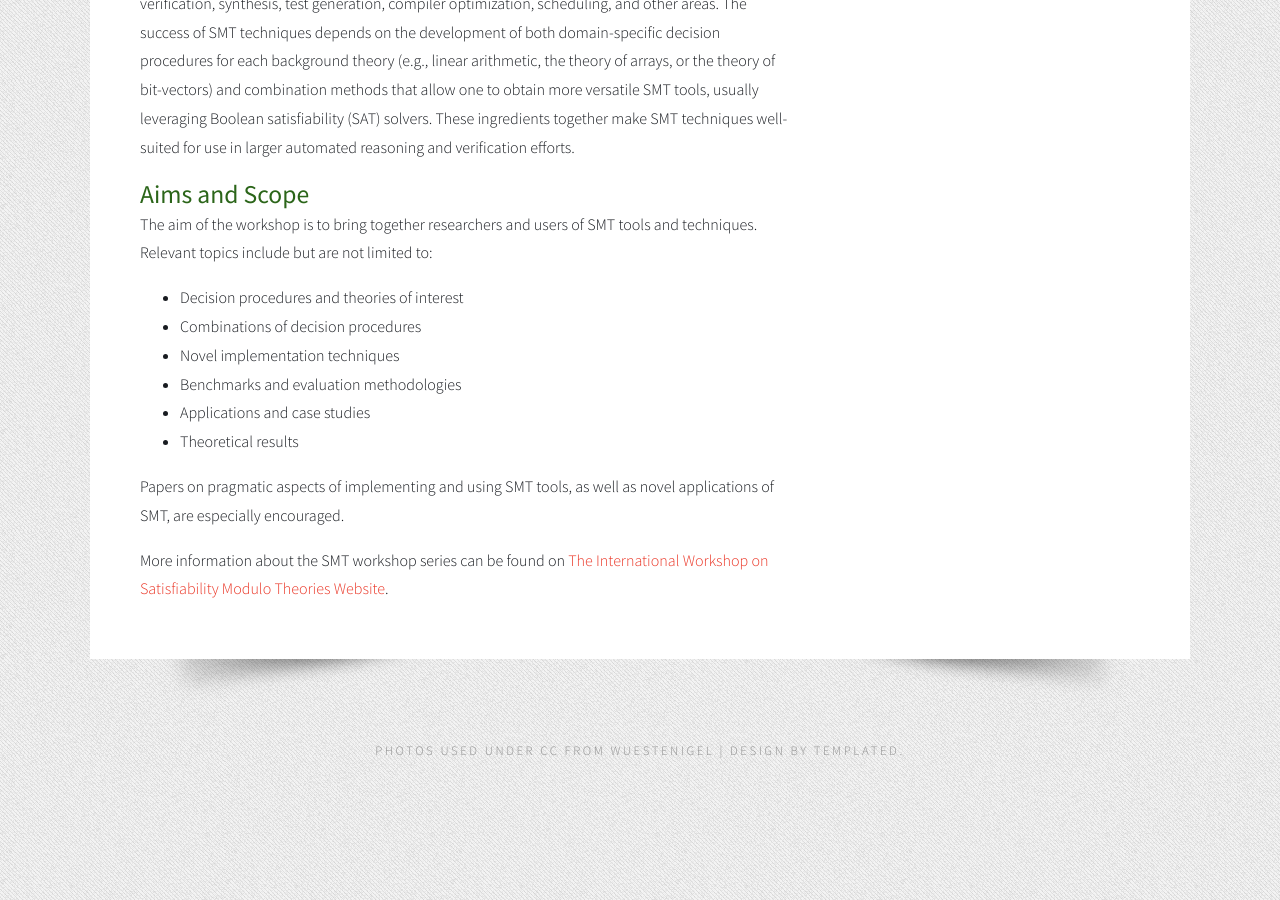
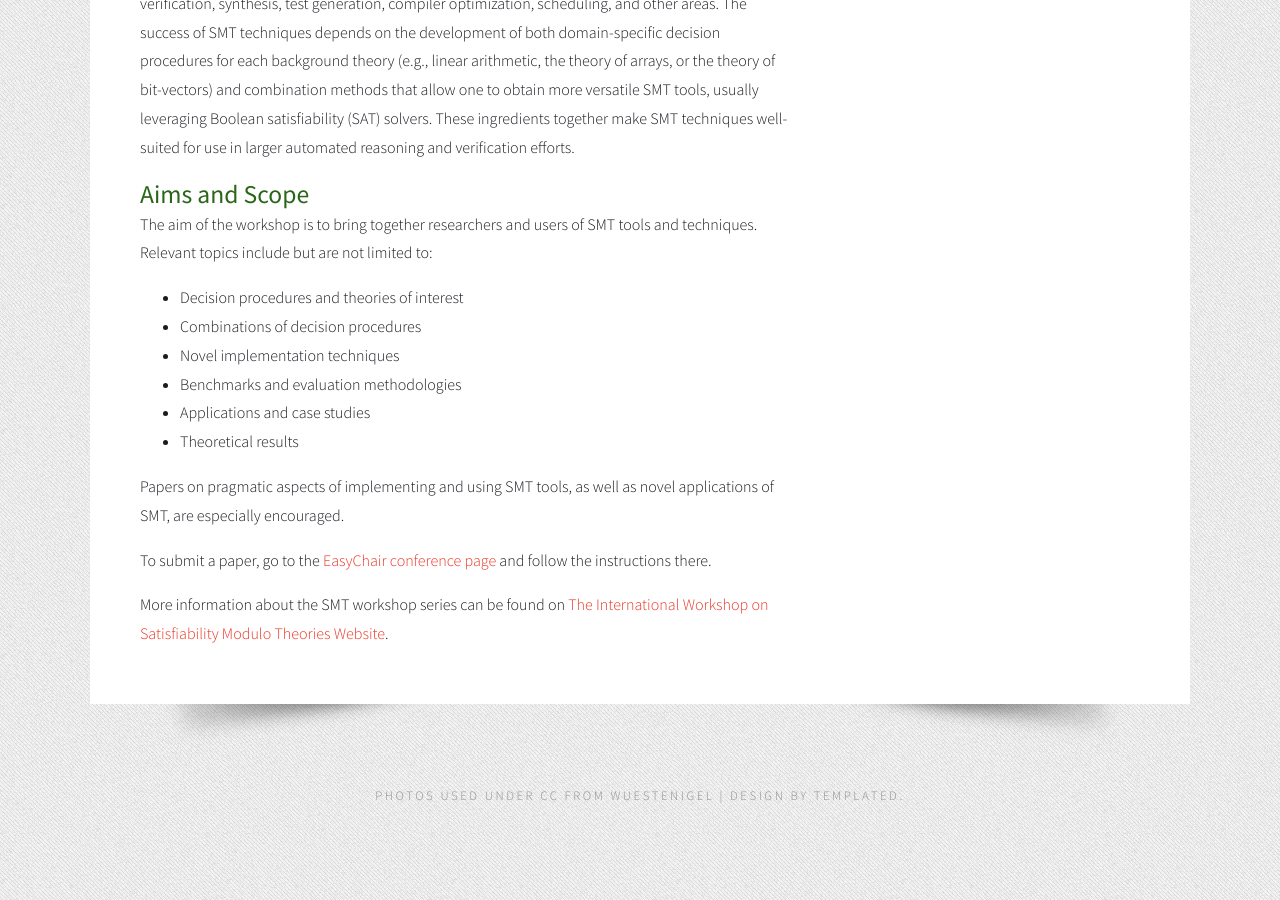
Before and after one commit to smt2019/smt2019.github.io, a Jekyll site: the page built from index.html, in a window 1280 px wide and 900 px high, scrolled down 1044 px. Built offline with Jekyll 4.4.1, drawn with Linux system fonts in a browser that asks for light colours.

Commit message:
Add link to submission on homepage.

```diff
--- a/index.html
+++ b/index.html
@@ -50,6 +50,12 @@ to:</p>
 well as novel applications of SMT, are especially encouraged.</p>
 
 <p>
+  To submit a paper, go to the
+  <a href="http://www.easychair.org/conferences/?conf=smt2019">EasyChair
+conference page</a> and follow the instructions there.
+</p>
+
+<p>
   More information about the SMT workshop series can be found
   on <a href="http://smt-workshop.cs.uiowa.edu/">The International
   Workshop on Satisfiability Modulo Theories Website</a>.
```
